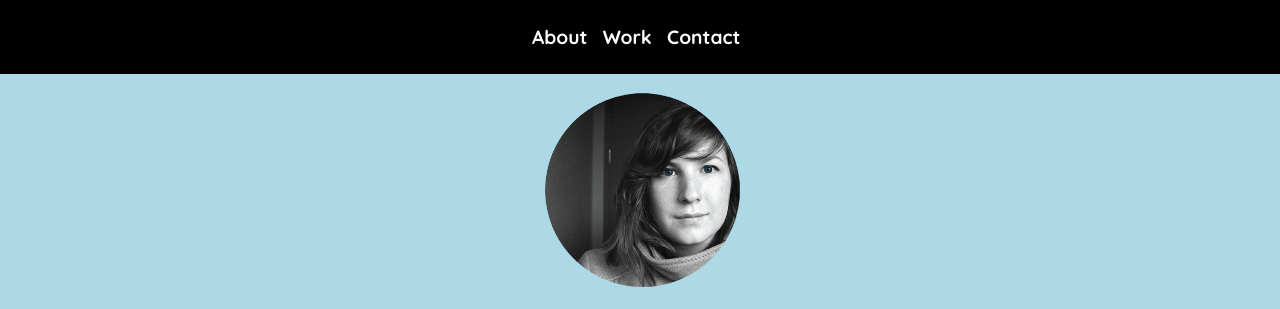
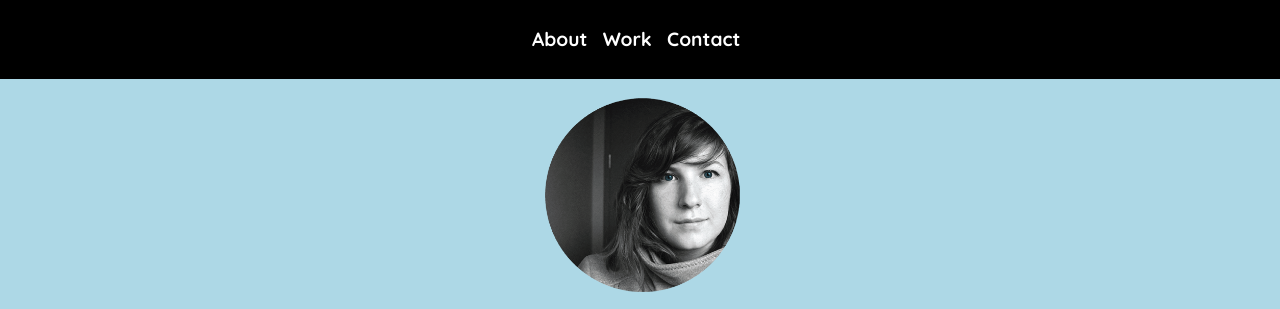
Before and after one commit to CelesteLavo0118/business-card, a plain HTML site: page index.html in a window 1280 px wide. Shown: the top 309 px of the page. Drawn offline with Linux system fonts and the light colour scheme.

Commit message:
removed (,) replace with (.)
removed (,) replace with (.)

```diff
--- a/css/main.css
+++ b/css/main.css
@@ -12,7 +12,7 @@ html {
   text-size-adjust:100%;
   margin:0 auto;
   font-size: 100%;
-  line-height: 1,3;
+  line-height: 1.3;
 }
 
 *, *::before, *::after {
@@ -149,7 +149,7 @@ footer{
 
   html{
     font-size: 110%;
-    line-height: 1,4;
+    line-height: 1.4;
   }
 
   .profile{
@@ -181,7 +181,7 @@ footer{
 
   html{
     font-size: 120%;
-    line-height: 1,5;
+    line-height: 1.5;
   }
 
   .profile {
```
